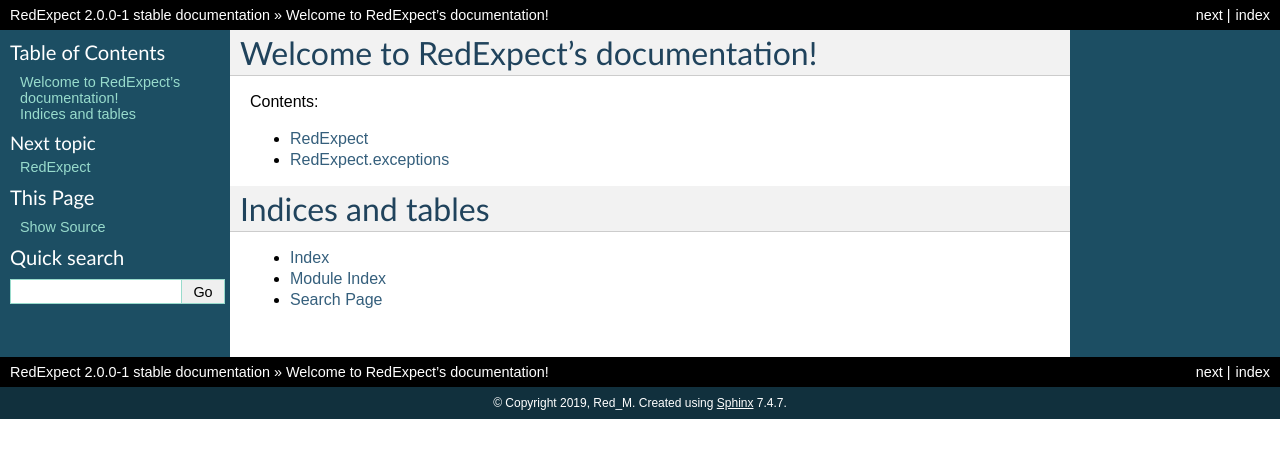
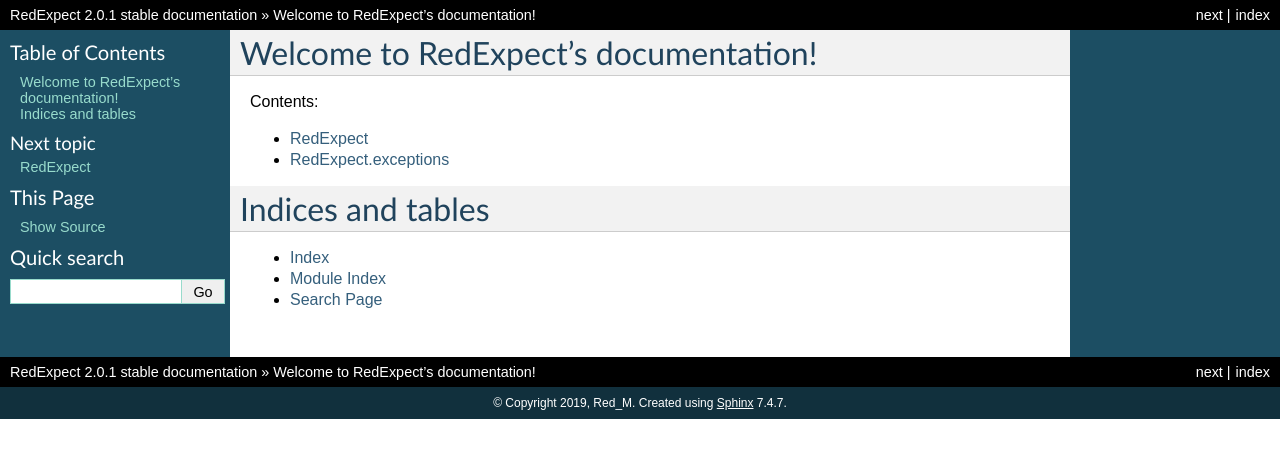
Before and after one commit to Red-M/RedExpect, a Sphinx documentation site: the page built from docs/source/index.rst, in a window 1280 px wide. Shown: the top 458 px of the page. Built offline with Sphinx 7.4.7, drawn with Linux system fonts in a browser that asks for light colours.

Commit message:
Bump version number. Fix test script.

```diff
--- a/docs/source/conf.py
+++ b/docs/source/conf.py
@@ -24,7 +24,7 @@
 author = u'Red_M'
 
 # The short X.Y version
-version = u'2.0.0-1'
+version = u'2.0.1'
 # The full version, including alpha/beta/rc tags
 release = version+' stable'
 
--- a/redexpect/__init__.py
+++ b/redexpect/__init__.py
@@ -23,7 +23,7 @@
 
 
 '''
-VERSION = '2.0.0-1'
+VERSION = '2.0.1'
 
 
 from redexpect.redexpect import RedExpect
```
Also changed, not shown: 2 other files.
